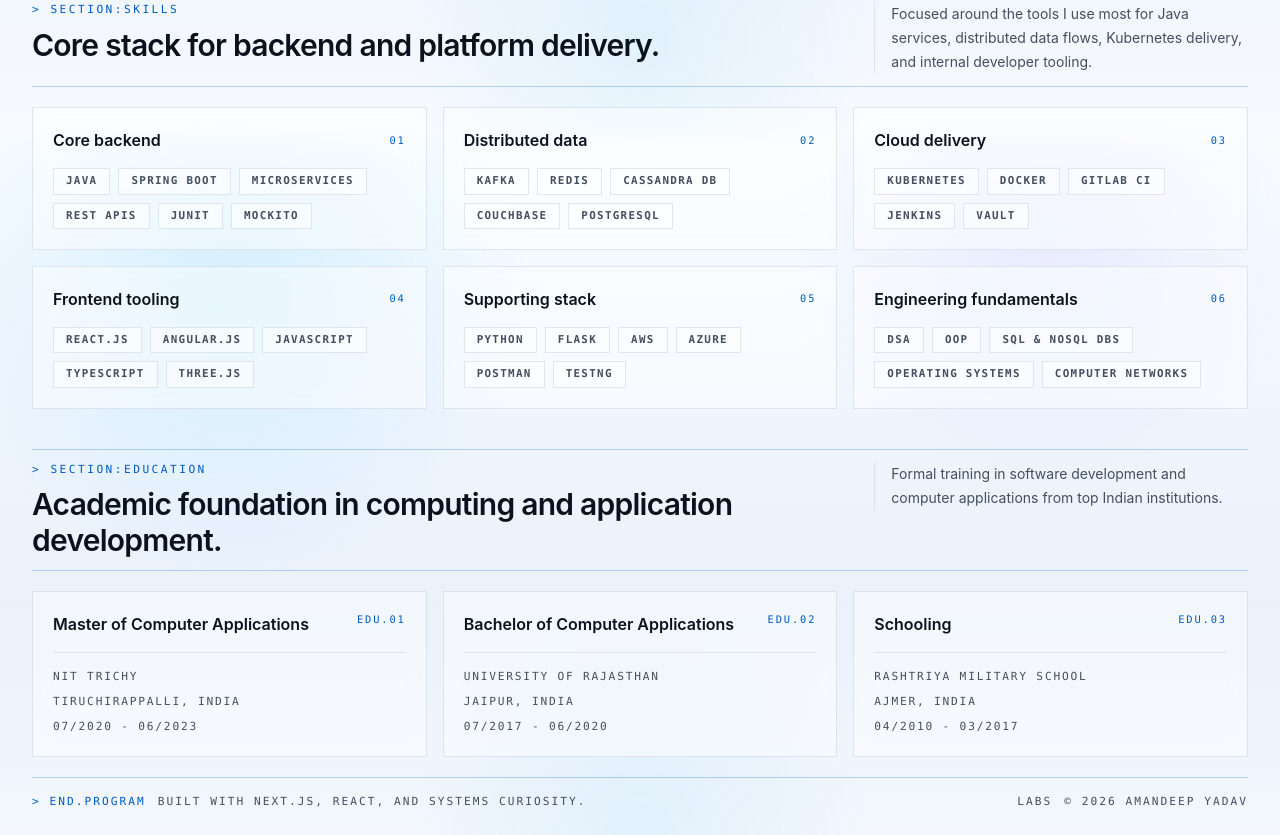
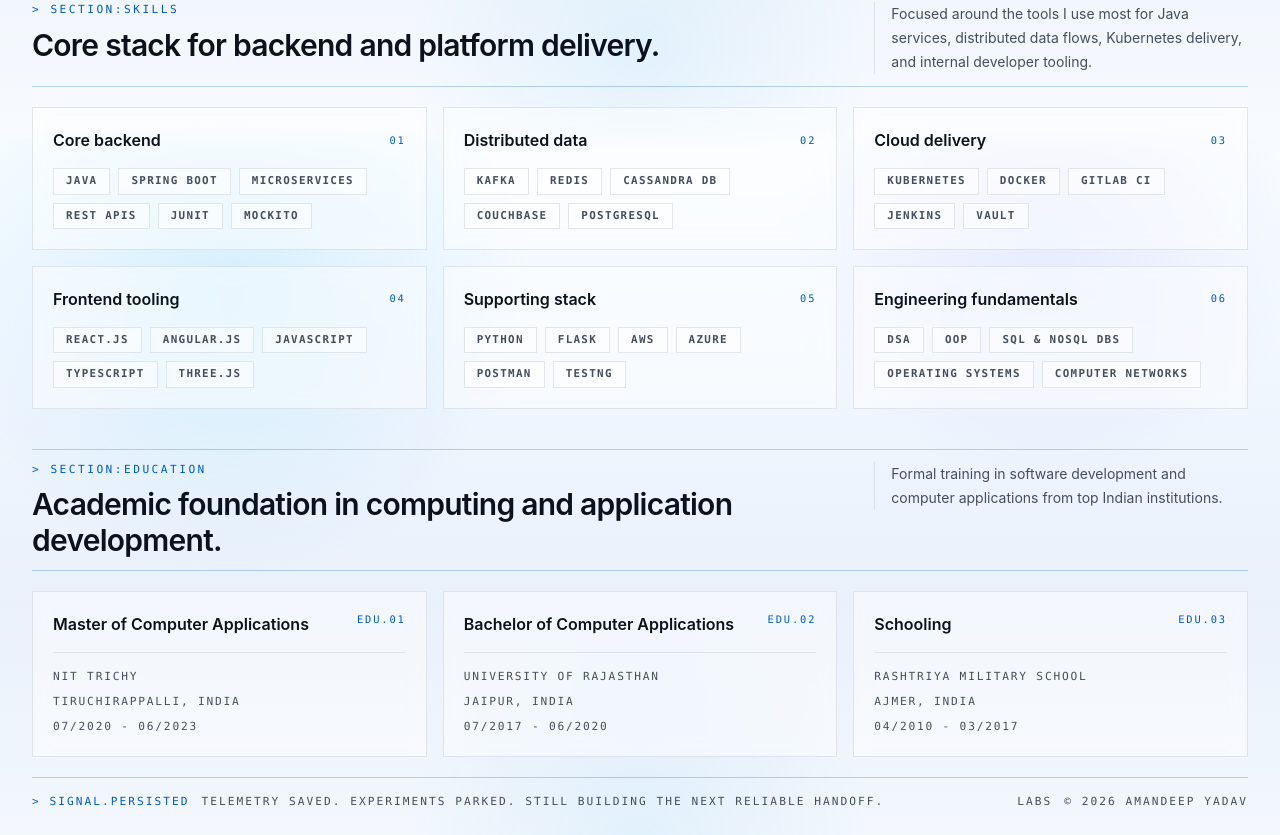
Before and after one commit to appy79/fool, a Next.js app: page / in a window 1280 px wide. Shown: the part 1461-2296 px from the top of the page. Built offline with nearby package versions, Linux system fonts and the light colour scheme; no server answers.

Commit message:
fix: footer

```diff
--- a/app/page.tsx
+++ b/app/page.tsx
@@ -6,6 +6,7 @@
 import styles from "./page.module.css";
 
 export default function Home() {
+  const currentYear = new Date().getFullYear();
   const contact = {
     ...resume.contact,
     email: resume.contact.emailFromEnv ? process.env[resume.contact.emailFromEnv] : resume.contact.email,
@@ -29,13 +30,13 @@
         </div>
 
         <footer className="grid gap-3 border-t border-primary/25 pt-4 font-mono text-[0.7rem] uppercase tracking-[0.18em] text-muted-foreground md:grid-cols-[auto_minmax(0,1fr)_auto] md:items-center">
-          <p className="text-primary">&gt; end.program</p>
-          <p className="min-w-0">Built with Next.js, React, and systems curiosity.</p>
+          <p className="text-primary">&gt; signal.persisted</p>
+          <p className="min-w-0">Telemetry saved. Experiments parked. Still building the next reliable handoff.</p>
           <div className="flex flex-wrap gap-3">
             <a href="/labs" className="transition hover:text-primary">
               Labs
             </a>
-            <span>© 2026 Amandeep Yadav</span>
+            <span>© {currentYear} Amandeep Yadav</span>
           </div>
         </footer>
       </div>
```
